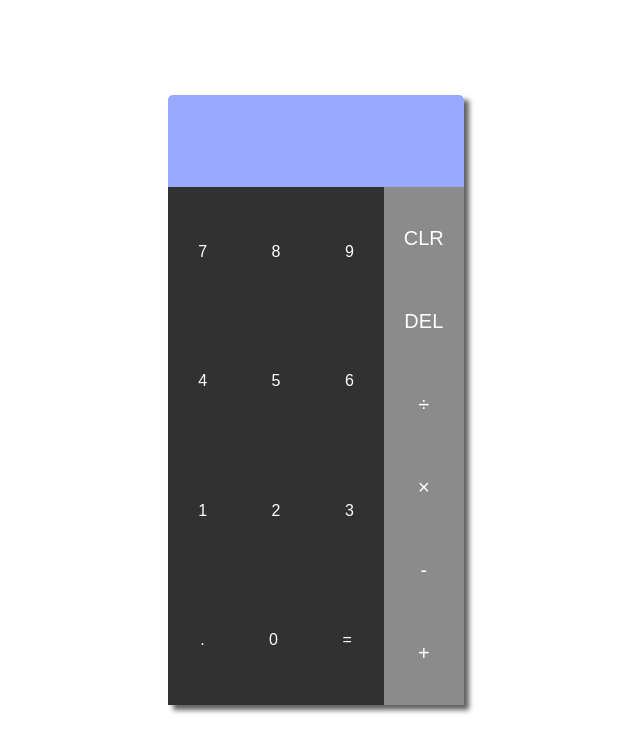
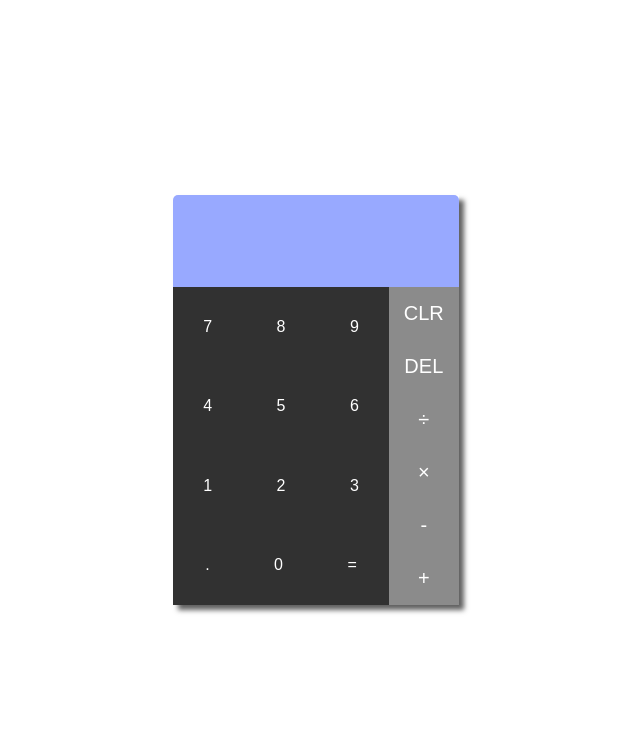
Before and after one commit to phuchle/JS-Calculator, a plain HTML site: page index.html in a window 1280 px wide. Shown: the whole page, without its empty margins (324-964 px from the left). Drawn offline with Linux system fonts and the light colour scheme.

Commit message:
Fix padding on operator buttons to bring buttons close together.

```diff
--- a/style.css
+++ b/style.css
@@ -62,5 +62,6 @@ html, body {
 }
 
 #operators p {
-  padding: 20px;
+  margin: 0;
+  padding: 15px;
 }
```
